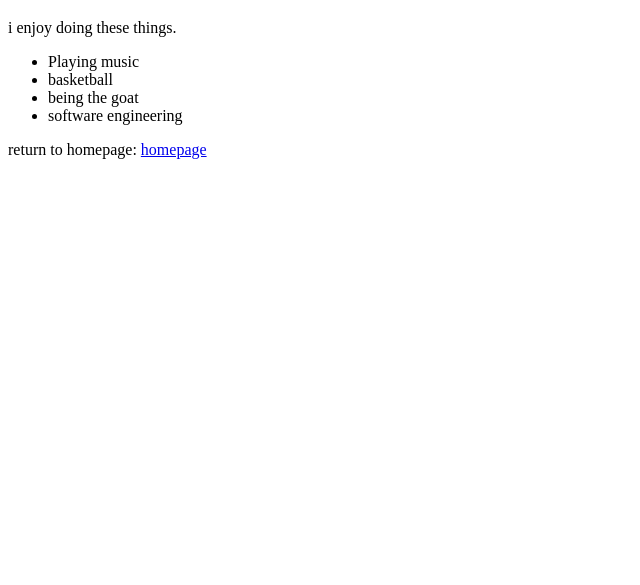
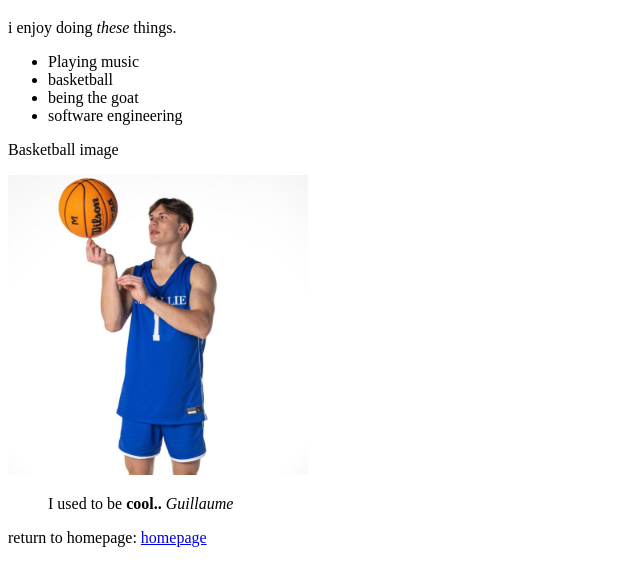
Before and after one commit to guillaumebogaertGIT/intro-to-html, a plain HTML site: page new.html in a window 1280 px wide. Shown: the part 61-646 px from the top of the page, without its empty margins (0-640 px from the left). Drawn offline with Linux system fonts and the light colour scheme.

Commit message:
finished html intro course jenn

```diff
--- a/new.html
+++ b/new.html
@@ -9,7 +9,7 @@
 
      <h1>My list of hobbies</h1>
 
-     <p> i enjoy doing these things.</p>
+     <p> i enjoy doing <em>these</em> things.</p>
    <ul>
         <li>Playing music</li>
         <li>basketball</li>
@@ -17,6 +17,18 @@
         <li>software engineering</li>
    </ul>
 
+   <p>Basketball image</p>
+
+   <img src = "images/basketball.jpg" width="300" alt = "me">
+
+   <blockquote>
+     <p>  I used to be <strong>cool..</strong>
+          <cite>Guillaume</cite>
+     </p>
+   </blockquote>
+
+
+
    <p>return to homepage: <a href = "index.html"> homepage </a></p>
 
 </body>
```
Also changed, not shown: index.html (+5 -0 lines), images/basketball.jpg (added), images/guillaume.jpg (added).
